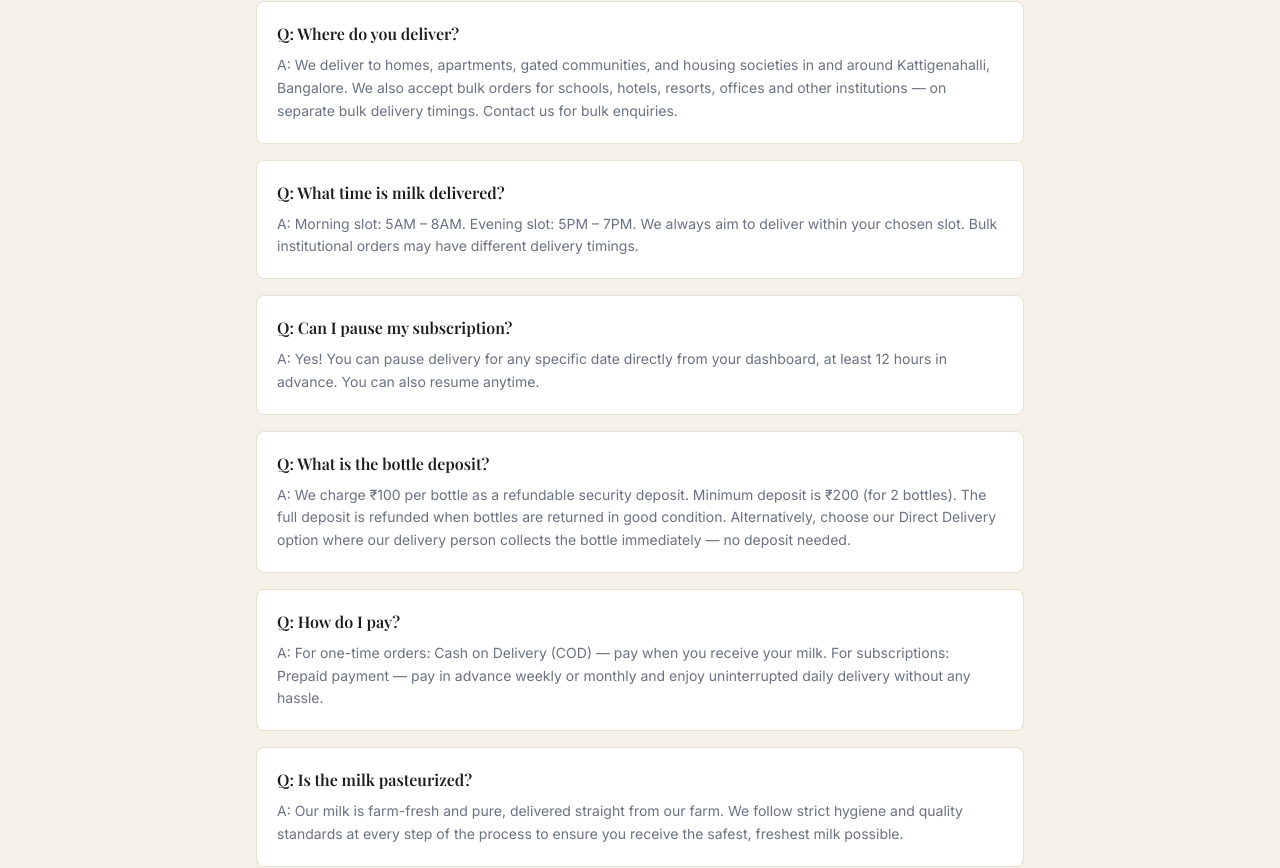
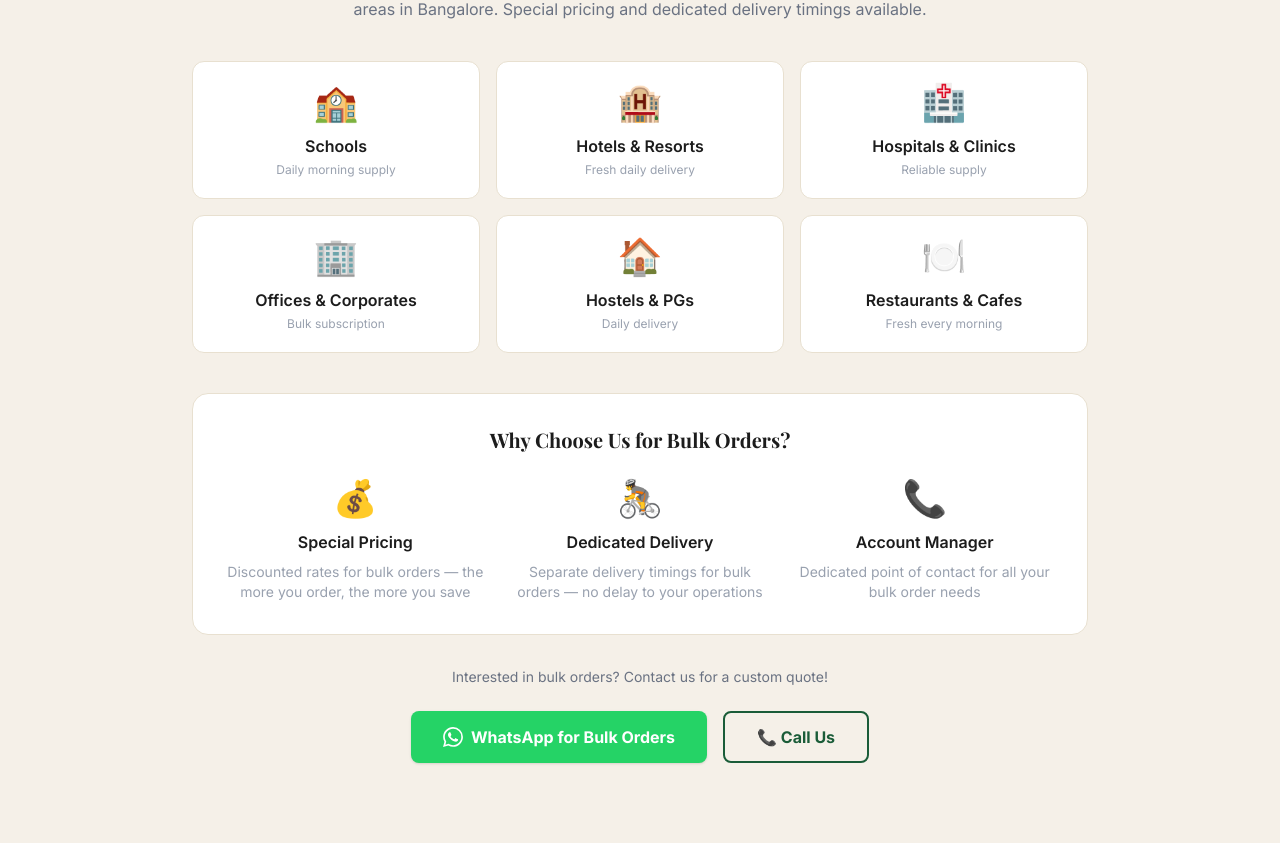
Before and after one commit to thejesh26/sri-krishna-dairy, a Next.js app: page / in a window 1280 px wide. Shown: the part 3909-4777 px from the top of the page. Built offline with nearby package versions, Linux system fonts and the light colour scheme; a web font is replaced by a local one.

Commit message:
Added bulk orders section, FAQ accordion, PWA instructions, fixed sections order

```diff
--- a/app/page.js
+++ b/app/page.js
@@ -254,53 +254,113 @@ export default function Home() {
         </div>
       </section>
 
+      {/* Bulk Orders */}
+<section className="px-6 py-20 bg-[#f5f0e8]">
+  <div className="max-w-4xl mx-auto">
+    <p className="text-[#d4a017] font-semibold text-sm tracking-widest uppercase text-center mb-3">Large Quantity?</p>
+    <h3 className="font-[family-name:var(--font-playfair)] text-3xl font-bold text-center text-[#1c1c1c] mb-5">
+      Bulk Milk Orders
+    </h3>
+    <p className="text-center text-gray-500 mb-10 max-w-2xl mx-auto">
+      We supply fresh pure cow milk in bulk to institutions across Kattigenahalli and nearby areas in Bangalore. Special pricing and dedicated delivery timings available.
+    </p>
+
+    {/* Who we serve */}
+    <div className="grid grid-cols-2 sm:grid-cols-3 gap-4 mb-10">
+      {[
+        { icon: '🏫', title: 'Schools', desc: 'Daily morning supply' },
+        { icon: '🏨', title: 'Hotels & Resorts', desc: 'Fresh daily delivery' },
+        { icon: '🏥', title: 'Hospitals & Clinics', desc: 'Reliable supply' },
+        { icon: '🏢', title: 'Offices & Corporates', desc: 'Bulk subscription' },
+        { icon: '🏠', title: 'Hostels & PGs', desc: 'Daily delivery' },
+        { icon: '🍽️', title: 'Restaurants & Cafes', desc: 'Fresh every morning' },
+      ].map(({ icon, title, desc }) => (
+        <div key={title} className="bg-white border border-[#e8e0d0] rounded-xl p-5 text-center hover:shadow-md transition">
+          <div className="text-4xl mb-3">{icon}</div>
+          <p className="font-semibold text-[#1c1c1c]">{title}</p>
+          <p className="text-xs text-gray-400 mt-1">{desc}</p>
+        </div>
+      ))}
+    </div>
+
+    {/* Benefits */}
+    <div className="bg-white border border-[#e8e0d0] rounded-2xl p-8 mb-8">
+      <h4 className="font-[family-name:var(--font-playfair)] text-xl font-bold text-[#1c1c1c] mb-6 text-center">
+        Why Choose Us for Bulk Orders?
+      </h4>
+      <div className="grid grid-cols-1 sm:grid-cols-3 gap-6 text-center">
+        {[
+          { icon: '💰', title: 'Special Pricing', desc: 'Discounted rates for bulk orders — the more you order, the more you save' },
+          { icon: '🚴', title: 'Dedicated Delivery', desc: 'Separate delivery timings for bulk orders — no delay to your operations' },
+          { icon: '📞', title: 'Account Manager', desc: 'Dedicated point of contact for all your bulk order needs' },
+        ].map(({ icon, title, desc }) => (
+          <div key={title}>
+            <div className="text-4xl mb-3">{icon}</div>
+            <p className="font-semibold text-[#1c1c1c] mb-2">{title}</p>
+            <p className="text-sm text-gray-400">{desc}</p>
+          </div>
+        ))}
+      </div>
+    </div>
+
+    {/* CTA */}
+    <div className="text-center">
+      <p className="text-gray-500 text-sm mb-6">
+        Interested in bulk orders? Contact us for a custom quote!
+      </p>
+      <div className="flex justify-center gap-4 flex-wrap">
+        <a href="https://wa.me/918553666002?text=Hi, I am interested in bulk milk orders for my institution"
+          target="_blank"
+          className="flex items-center gap-2 text-white px-8 py-3 rounded-lg font-bold hover:opacity-90 transition shadow"
+          style={{background:'#25D366'}}>
+          <svg xmlns="http://www.w3.org/2000/svg" viewBox="0 0 24 24" className="w-5 h-5" fill="white">
+            <path d="M17.472 14.382c-.297-.149-1.758-.867-2.03-.967-.273-.099-.471-.148-.67.15-.197.297-.767.966-.94 1.164-.173.199-.347.223-.644.075-.297-.15-1.255-.463-2.39-1.475-.883-.788-1.48-1.761-1.653-2.059-.173-.297-.018-.458.13-.606.134-.133.298-.347.446-.52.149-.174.198-.298.298-.497.099-.198.05-.371-.025-.52-.075-.149-.669-1.612-.916-2.207-.242-.579-.487-.5-.669-.51-.173-.008-.371-.01-.57-.01-.198 0-.52.074-.792.372-.272.297-1.04 1.016-1.04 2.479 0 1.462 1.065 2.875 1.213 3.074.149.198 2.096 3.2 5.077 4.487.709.306 1.262.489 1.694.625.712.227 1.36.195 1.871.118.571-.085 1.758-.719 2.006-1.413.248-.694.248-1.289.173-1.413-.074-.124-.272-.198-.57-.347m-5.421 7.403h-.004a9.87 9.87 0 01-5.031-1.378l-.361-.214-3.741.982.998-3.648-.235-.374a9.86 9.86 0 01-1.51-5.26c.001-5.45 4.436-9.884 9.888-9.884 2.64 0 5.122 1.03 6.988 2.898a9.825 9.825 0 012.893 6.994c-.003 5.45-4.437 9.884-9.885 9.884m8.413-18.297A11.815 11.815 0 0012.05 0C5.495 0 .16 5.335.157 11.892c0 2.096.547 4.142 1.588 5.945L.057 24l6.305-1.654a11.882 11.882 0 005.683 1.448h.005c6.554 0 11.89-5.335 11.893-11.893a11.821 11.821 0 00-3.48-8.413z"/>
+          </svg>
+          WhatsApp for Bulk Orders
+        </a>
+        <a href="tel:8553666002"
+          className="flex items-center gap-2 border-2 border-[#1a5c38] text-[#1a5c38] px-8 py-3 rounded-lg font-bold hover:bg-[#1a5c38] hover:text-white transition">
+          📞 Call Us
+        </a>
+      </div>
+    </div>
+  </div>
+</section>
+
 {/* FAQ */}
-      <section className="bg-[#f5f0e8] px-6 py-20">
+<section className="bg-white px-6 py-20">
   <div className="max-w-3xl mx-auto">
     <p className="text-[#d4a017] font-semibold text-sm tracking-widest uppercase text-center mb-3">Got Questions?</p>
     <h3 className="font-[family-name:var(--font-playfair)] text-3xl font-bold text-center text-[#1c1c1c] mb-12">Frequently Asked Questions</h3>
-          <div className="flex flex-col gap-4">
+    <div className="flex flex-col gap-3">
       {[
-              {
-                q: 'Where do you deliver?',
-                a: 'We deliver to homes, apartments, gated communities, and housing societies in and around Kattigenahalli, Bangalore. We also accept bulk orders for schools, hotels, resorts, offices and other institutions — on separate bulk delivery timings. Contact us for bulk enquiries.'
-              },
-              {
-                q: 'What time is milk delivered?',
-                a: 'Morning slot: 5AM – 8AM. Evening slot: 5PM – 7PM. We always aim to deliver within your chosen slot. Bulk institutional orders may have different delivery timings.'
-              },
-              {
-                q: 'Can I pause my subscription?',
-                a: 'Yes! You can pause delivery for any specific date directly from your dashboard, at least 12 hours in advance. You can also resume anytime.'
-              },
-              {
-                q: 'What is the bottle deposit?',
-                a: 'We charge ₹100 per bottle as a refundable security deposit. Minimum deposit is ₹200 (for 2 bottles). The full deposit is refunded when bottles are returned in good condition. Alternatively, choose our Direct Delivery option where our delivery person collects the bottle immediately — no deposit needed.'
-              },
-              {
-                q: 'How do I pay?',
-                a: 'For one-time orders: Cash on Delivery (COD) — pay when you receive your milk. For subscriptions: Prepaid payment — pay in advance weekly or monthly and enjoy uninterrupted daily delivery without any hassle.'
-              },
-              {
-                q: 'Is the milk pasteurized?',
-                a: 'Our milk is farm-fresh and pure, delivered straight from our farm. We follow strict hygiene and quality standards at every step of the process to ensure you receive the safest, freshest milk possible.'
-              },
-              {
-                q: 'Do you take bulk orders?',
-                a: 'Yes! We supply bulk milk to schools, hotels, resorts, hostels, canteens and other institutions. Bulk orders have special pricing and dedicated delivery timings. Please contact us on WhatsApp or call us for bulk order enquiries.'
-              },
-            ].map(({ q, a }) => (
-              <div key={q} className="bg-white border border-[#e8e0d0] rounded-lg p-5">
-                <p className="font-semibold text-[#1c1c1c] mb-2 font-[family-name:var(--font-playfair)]">Q: {q}</p>
-                <p className="text-gray-500 text-sm leading-relaxed">A: {a}</p>
+        { q: 'Where do you deliver?', a: 'We deliver to homes, apartments, gated communities, and housing societies in and around Kattigenahalli, Bangalore. We also accept bulk orders for schools, hotels, resorts, offices and other institutions — on separate bulk delivery timings. Contact us for bulk enquiries.' },
+        { q: 'What time is milk delivered?', a: 'Morning slot: 5AM – 8AM. Evening slot: 5PM – 7PM. We always aim to deliver within your chosen slot. Bulk institutional orders may have different delivery timings.' },
+        { q: 'Can I pause my subscription?', a: 'Yes! You can pause delivery for any specific date directly from your dashboard, at least 12 hours in advance. You can also resume anytime.' },
+        { q: 'What is the bottle deposit?', a: 'We charge ₹100 per bottle as a refundable security deposit. Minimum deposit is ₹200 (for 2 bottles). The full deposit is refunded when bottles are returned in good condition. Alternatively, choose our Direct Delivery option where our delivery person collects the bottle immediately — no deposit needed.' },
+        { q: 'How do I pay?', a: 'For one-time orders: Cash on Delivery (COD) — pay when you receive your milk. For subscriptions: Prepaid payment — pay in advance weekly or monthly and enjoy uninterrupted daily delivery without any hassle.' },
+        { q: 'Is the milk pasteurized?', a: 'Our milk is farm-fresh and pure, delivered straight from our farm. We follow strict hygiene and quality standards at every step of the process to ensure you receive the safest, freshest milk possible.' },
+        { q: 'Do you take bulk orders?', a: 'Yes! We supply bulk milk to schools, hotels, resorts, hostels, canteens and other institutions. Bulk orders have special pricing and dedicated delivery timings. Please contact us on WhatsApp or call us for bulk order enquiries.' },
+        { q: 'How do I install this as an app on my phone?', a: 'On iPhone: Open the website in Safari, tap the Share button (box with arrow) at the bottom, then tap "Add to Home Screen". On Android: Open in Chrome, tap the 3 dots menu, then tap "Add to Home Screen". The app icon will appear on your home screen!' },
+        { q: 'Do I need to download an app from Play Store?', a: 'No! Our website works like an app directly from your browser. Just add it to your home screen and it opens instantly like a native app — no Play Store download needed!' },
+      ].map(({ q, a }, index) => (
+        <details key={q} className="bg-[#fdfbf7] border border-[#e8e0d0] rounded-xl overflow-hidden group">
+          <summary className="px-5 py-4 cursor-pointer flex items-center justify-between font-semibold text-[#1c1c1c] font-[family-name:var(--font-playfair)] list-none hover:bg-[#f5f0e8] transition">
+            <span>{q}</span>
+            <span className="text-[#d4a017] text-xl font-bold group-open:rotate-45 transition-transform duration-200 flex-shrink-0 ml-4">+</span>
+          </summary>
+          <div className="px-5 pb-4 pt-1 border-t border-[#e8e0d0]">
+            <p className="text-gray-500 text-sm leading-relaxed">{a}</p>
           </div>
+        </details>
       ))}
     </div>
   </div>
 </section>
 
       {/* Contact */}
-      <section id="contact" className="px-6 py-20 max-w-4xl mx-auto text-center">
+<section id="contact" className="bg-[#f5f0e8] px-6 py-20">
+<div className="max-w-4xl mx-auto text-center">
         <p className="text-[#d4a017] font-semibold text-sm tracking-widest uppercase mb-3">Get In Touch</p>
         <h3 className="font-[family-name:var(--font-playfair)] text-3xl font-bold text-[#1c1c1c] mb-5">Contact Us</h3>
         <p className="text-gray-500 mb-10">Have questions? We're always happy to help!</p>
@@ -326,6 +386,7 @@ export default function Home() {
             <p className="font-semibold text-[#1c1c1c] mb-1">Location</p>
             <p className="text-gray-500 text-sm">Kattigenahalli,<br />Bangalore, Karnataka</p>
             <p className="text-gray-400 text-xs mt-1">Delivery: 5AM–8AM & 5PM–7PM</p>
+          </div>
         </div>
       </div>
 </section>
```
Lines whose indentation alone changed are shown as unchanged.
